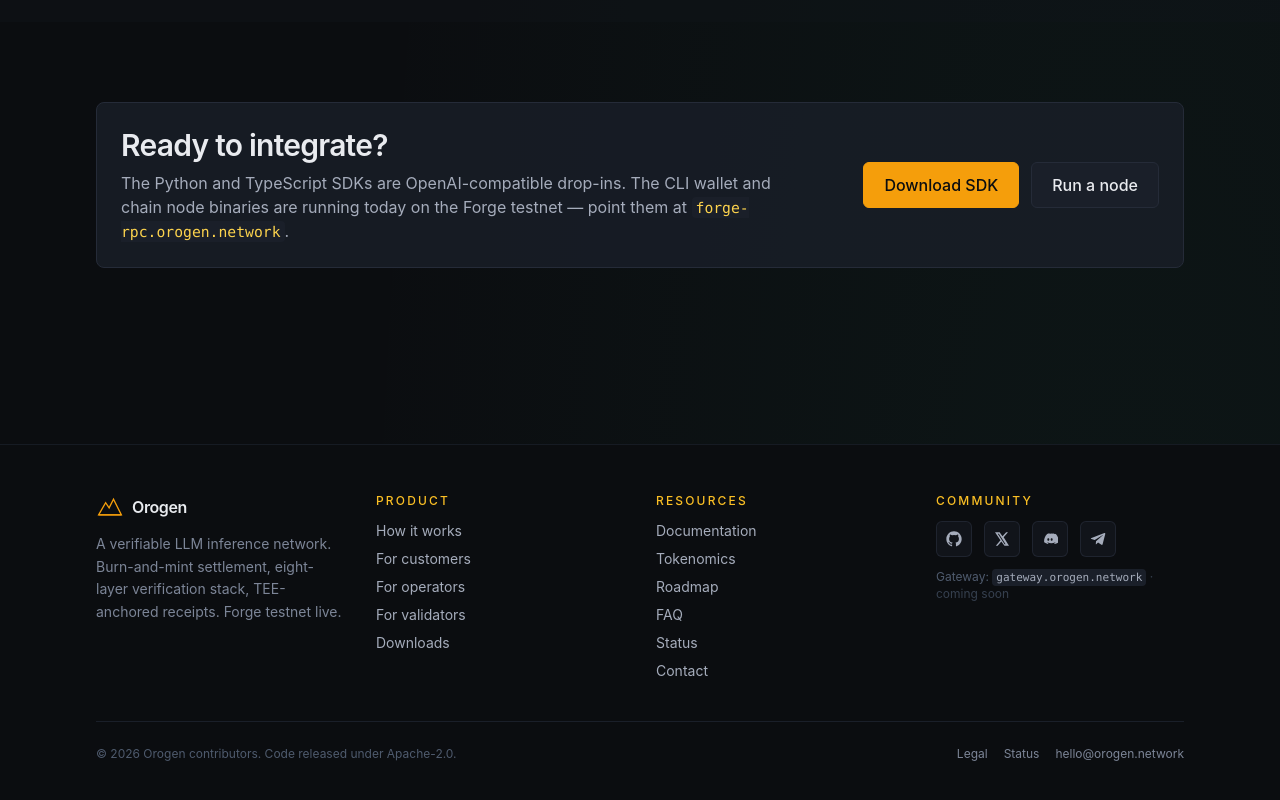
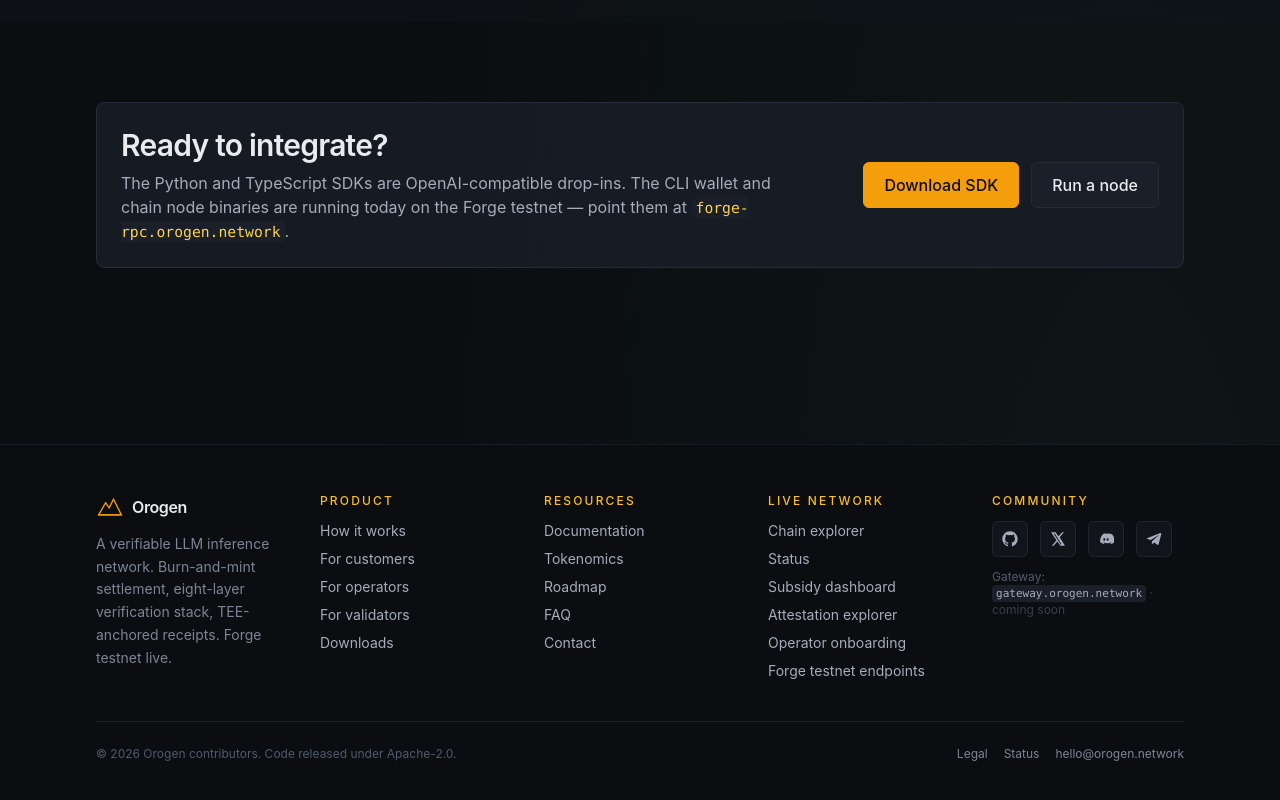
Before and after one commit to orogen-network/landing-site, an Astro site: page / in a window 1280 px wide. Shown: the part 4194-4994 px from the top of the page. Built offline with nearby package versions, Linux system fonts and the light colour scheme; Astro itself is replaced by a stand-in of ours.

Commit message:
Surface live network surfaces in the footer
Adds a fifth footer column "Live network" linking to the dashboards that
are actually up: explorer.orogen.network (chain explorer reading the
forge testnet over wss), status.orogen.network, subsidy.orogen.network,
attestation.orogen.network, onboarding.orogen.network, and the new
Forge-testnet doc page (RPC + bootnode + Polkadot.js snippets).

Status moves from the Resources column to Live network so each column has
a single editorial purpose: Resources = docs/spec/contact, Live network =
something a visitor can click and see today.

```diff
--- a/src/components/Footer.astro
+++ b/src/components/Footer.astro
@@ -19,7 +19,7 @@
 
 <footer class="mt-24 border-t border-crust-800/80 bg-crust-950">
   <div class="container-page py-12">
-    <div class="grid gap-8 sm:grid-cols-2 lg:grid-cols-4">
+    <div class="grid gap-8 sm:grid-cols-2 md:grid-cols-3 lg:grid-cols-5">
       <div>
         <div class="flex items-center gap-2">
           <svg viewBox="0 0 64 64" class="h-7 w-7" role="img" aria-label="Orogen">
@@ -59,8 +59,19 @@
           <li><a class="text-crust-300 no-underline hover:text-crust-100" href="/tokenomics">Tokenomics</a></li>
           <li><a class="text-crust-300 no-underline hover:text-crust-100" href="/roadmap">Roadmap</a></li>
           <li><a class="text-crust-300 no-underline hover:text-crust-100" href="/faq">FAQ</a></li>
+          <li><a class="text-crust-300 no-underline hover:text-crust-100" href="mailto:hello@orogen.network">Contact</a></li>
+        </ul>
+      </div>
+
+      <div>
+        <div class="heading-eyebrow text-xs">Live network</div>
+        <ul class="mt-3 space-y-2 text-sm">
+          <li><a class="text-crust-300 no-underline hover:text-crust-100" href="https://explorer.orogen.network" rel="noopener noreferrer">Chain explorer</a></li>
           <li><a class="text-crust-300 no-underline hover:text-crust-100" href="https://status.orogen.network" rel="noopener noreferrer">Status</a></li>
-          <li><a class="text-crust-300 no-underline hover:text-crust-100" href="mailto:hello@orogen.network">Contact</a></li>
+          <li><a class="text-crust-300 no-underline hover:text-crust-100" href="https://subsidy.orogen.network" rel="noopener noreferrer">Subsidy dashboard</a></li>
+          <li><a class="text-crust-300 no-underline hover:text-crust-100" href="https://attestation.orogen.network" rel="noopener noreferrer">Attestation explorer</a></li>
+          <li><a class="text-crust-300 no-underline hover:text-crust-100" href="https://onboarding.orogen.network" rel="noopener noreferrer">Operator onboarding</a></li>
+          <li><a class="text-crust-300 no-underline hover:text-crust-100" href="https://docs.orogen.network/start/forge-testnet" rel="noopener noreferrer">Forge testnet endpoints</a></li>
         </ul>
       </div>
 
```
